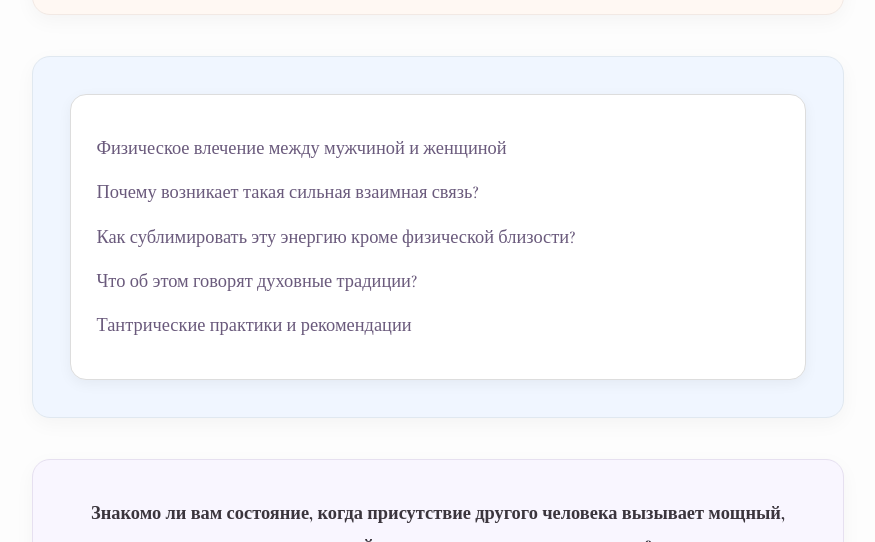
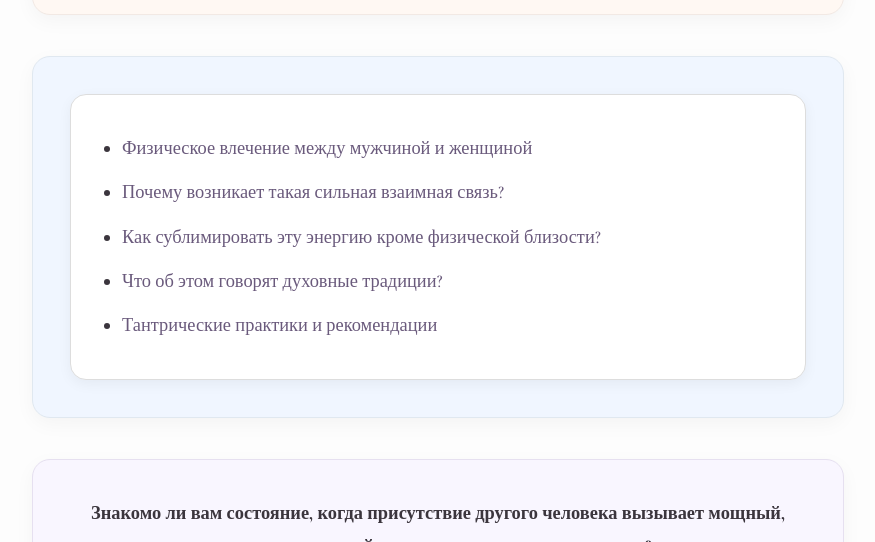
Before and after one commit to bemotte-ops/Tantra, a plain HTML site: page index.html in a window 1280 px wide. Shown: the part 671-1213 px from the top of the page, without its empty margins (202-1077 px from the left). Drawn offline with nearby package versions, Linux system fonts and the light colour scheme.

Commit message:
Update index.html

```diff
--- a/index.html
+++ b/index.html
@@ -124,8 +124,7 @@
     }
 
     .toc ul {
-      list-style: none;
-      padding: 0;
+      padding-left: 1.6rem;
       margin: 0;
     }
     .toc li { margin: 0.7rem 0; }
```
